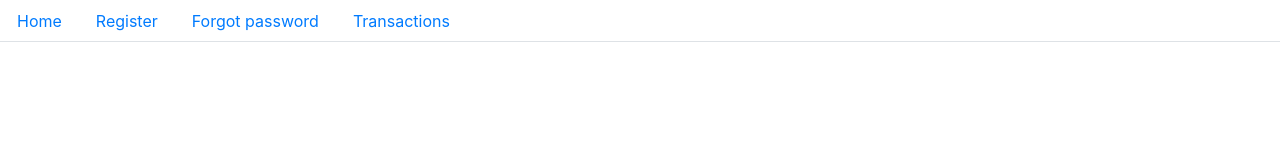
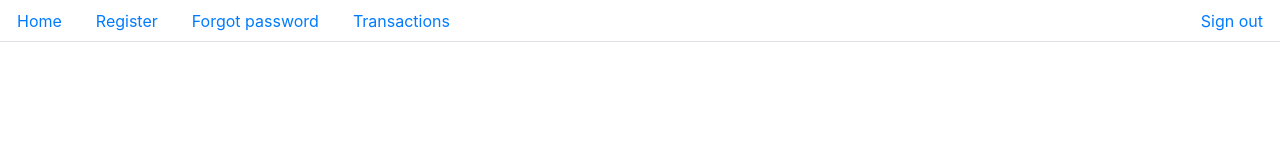
Before and after one commit to dfgrisales5078/SpendWisely, a React (Create React App) app: page / in a window 1280 px wide. Shown: the top 160 px of the page. Built offline with nearby package versions, Linux system fonts and the light colour scheme.

Commit message:
add sign out link

```diff
--- a/src/App.jsx
+++ b/src/App.jsx
@@ -31,6 +31,11 @@ function App() {
               Transactions
             </Link>
           </li>
+          <li className="nav-item ml-auto">
+            <Link to="/" className="nav-link">
+              Sign out
+            </Link>
+          </li>
         </ul>
 
         <div className="center-vertically">
```
